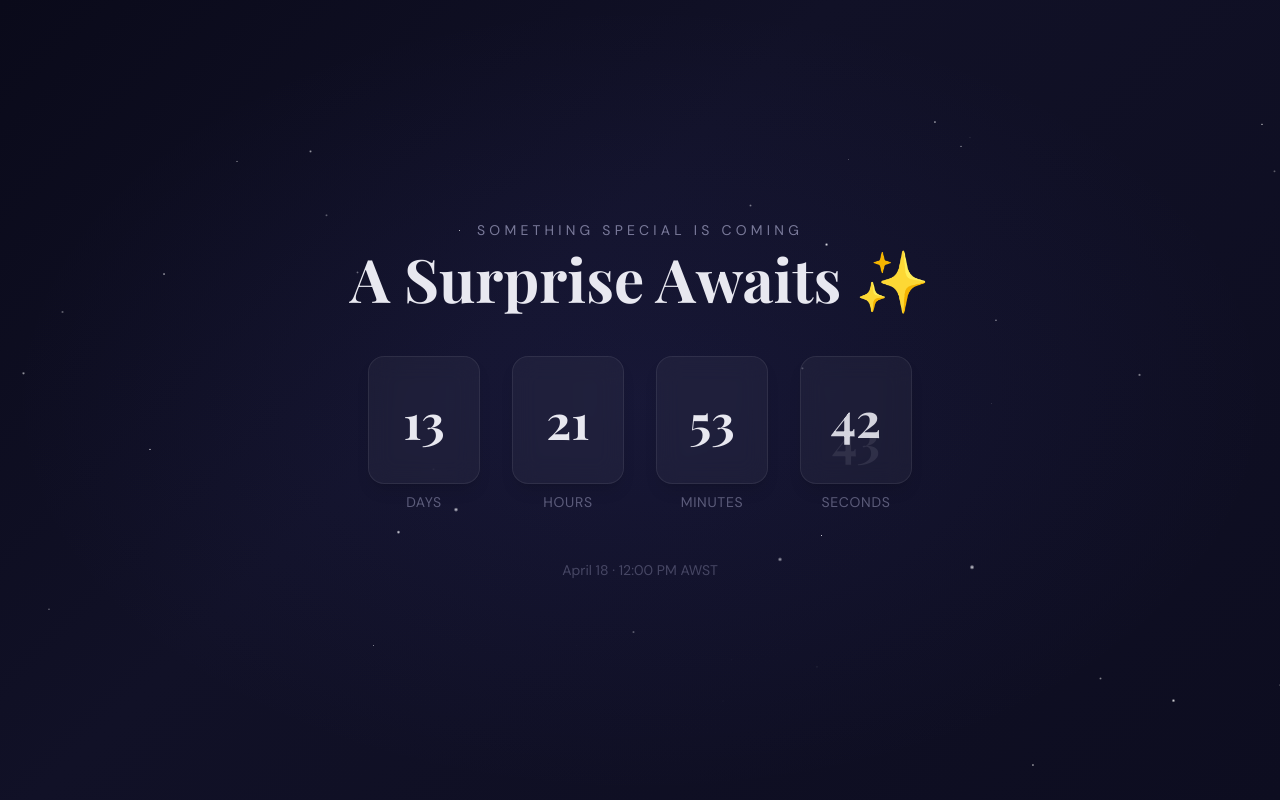
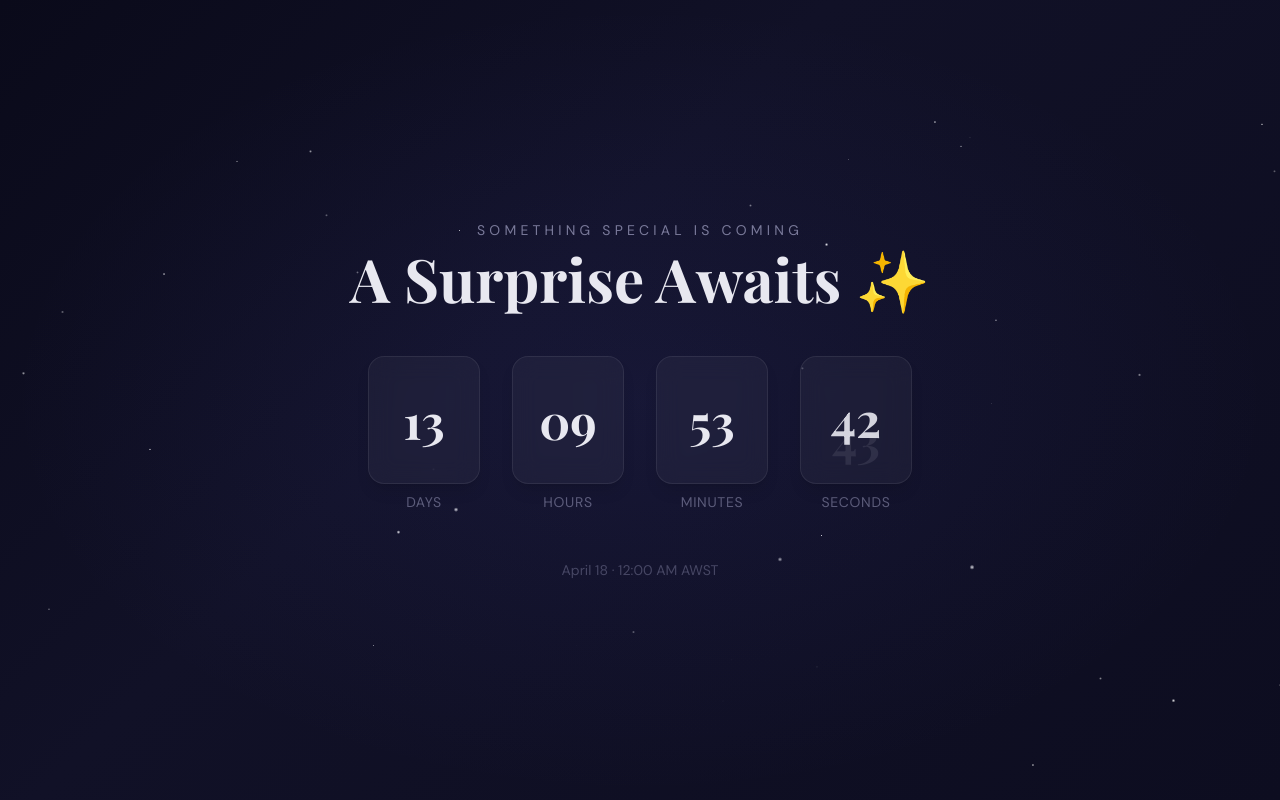
Before and after one commit to vasanthcodes/friends-map-memory-main-1-, a React (Vite) app: page / in a window 1280 px wide. Built offline with nearby package versions, Linux system fonts and the light colour scheme; the HTML template or start-up script is replaced by a standard one; a web font is replaced by a local one.

Commit message:
Set countdown to April 18, 12:00 AM (midnight) for perfect birthday surprise

```diff
--- a/src/pages/CountdownPage.tsx
+++ b/src/pages/CountdownPage.tsx
@@ -1,7 +1,7 @@
 import { useState, useEffect, useMemo } from "react";
 import { motion, AnimatePresence } from "framer-motion";
 
-const TARGET_DATE = new Date("2026-04-18T12:00:00+08:00");
+const TARGET_DATE = new Date("2026-04-18T00:00:00+08:00");
 
 interface TimeLeft {
   days: number;
@@ -229,7 +229,7 @@ const CountdownPage = ({ onComplete }: { onComplete: () => void }) => {
         className="relative z-10 text-sm mt-12"
         style={{ color: "rgba(165,165,200,0.35)" }}
       >
-        April 18 · 12:00 PM AWST
+        April 18 · 12:00 AM AWST
       </motion.p>
     </div>
   );
--- a/src/pages/Index.tsx
+++ b/src/pages/Index.tsx
@@ -8,7 +8,7 @@ import { places } from "@/data/places";
 import CountdownPage from "@/pages/CountdownPage";
 import wishesBackground from "@/assets/Goa/wishes page background.mp4";
 
-const TARGET_DATE = new Date("2026-04-18T12:00:00+08:00");
+const TARGET_DATE = new Date("2026-04-18T00:00:00+08:00");
 
 const fireConfetti = () => {
   const duration = 2000;
```
